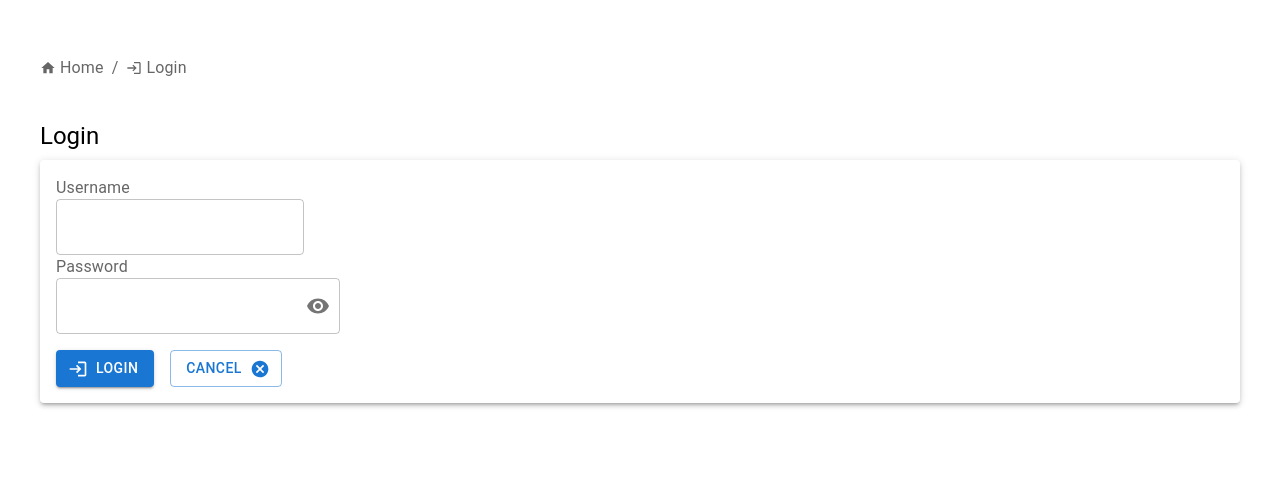
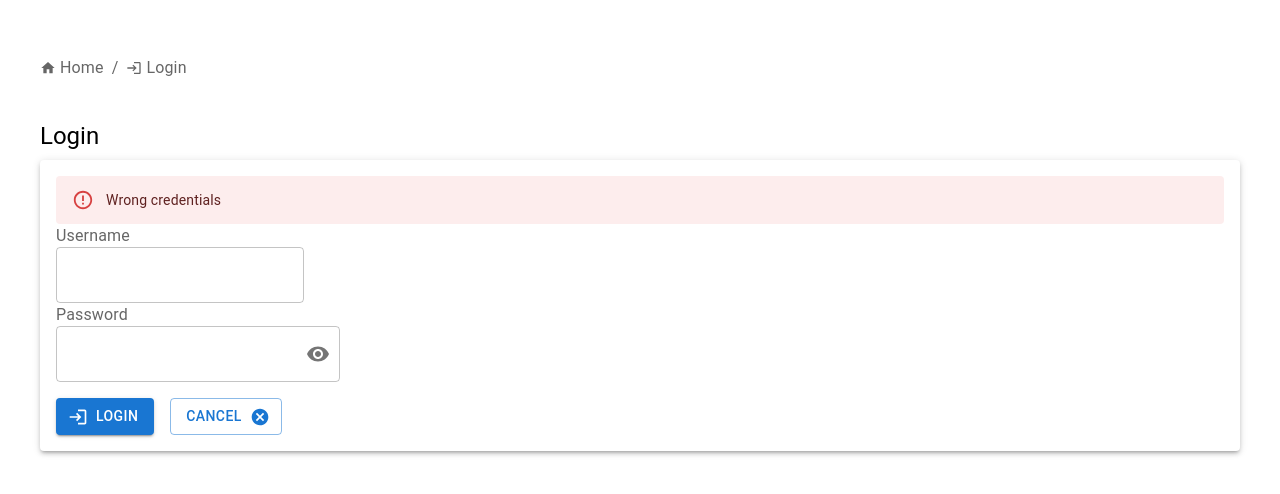
Before and after one commit to elisakaisa/ToVisitWebApp_clientSide, a React (Create React App) app: page /login in a window 1280 px wide. Both pictures are taken after a click on the button "LOGIN". Shown: the top 494 px of the page. Built offline with nearby package versions, Linux system fonts and the light colour scheme; no server answers.

Commit message:
error/success messages improved

```diff
--- /dev/null
+++ b/src/components/AlertNotification.js
@@ -0,0 +1,27 @@
+import React from 'react'
+import { useSelector } from 'react-redux'
+
+import Alert from '@mui/material/Alert'
+
+const AlertNotification = () => {
+  const notification = useSelector(state => state.notifications)
+
+  return (
+    <div>
+      {notification.type === 'error' &&
+        <Alert severity="error">{notification.message}</Alert>
+      }
+      {notification.type === 'warning' &&
+        <Alert severity="warning">{notification.message}</Alert>
+      }
+      {notification.type === 'info' &&
+        <Alert severity="info">{notification.message}</Alert>
+      }
+      {notification.type === 'success' &&
+        <Alert severity="success">{notification.message}</Alert>
+      }
+    </div>
+  )
+}
+
+export default AlertNotification
--- a/src/pages/LoginForm.js
+++ b/src/pages/LoginForm.js
@@ -1,18 +1,32 @@
-import React, { useState } from "react"
-import { useDispatch } from 'react-redux'
+import React, { useEffect, useState } from "react"
+import { useDispatch, useSelector } from 'react-redux'
 import { useNavigate } from "react-router-dom"
 
 import { Box, Button, Paper, TextField, Typography, Stack, IconButton, InputLabel, OutlinedInput } from '@mui/material'
 import { Login, Cancel, Visibility, VisibilityOff } from '@mui/icons-material'
 import InputAdornment from '@mui/material/InputAdornment'
 
-import { loginAction, loginActionWindow } from '../reducers/loginReducer'
+import { loginAction } from '../reducers/loginReducer'
+import AlertNotification from "../components/AlertNotification"
 
 const LoginForm = () => {
 
     const dispatch = useDispatch()
     const navigate = useNavigate()
 
+    // logged in user
+    const user = useSelector((state) => state.login)
+    const notification = useSelector(state => state.notifications)
+    //console.log('notification', notification)
+
+    // to navigate to home after used is logged in
+    useEffect(() => {
+        if (user.token) {
+          navigate('/');
+        }
+    },[user])
+
+    // states
     const [username, setUsername] = useState('')
     const [password, setPassword] = useState('')
     const [showPassword, setShowPassword] = useState(false)
@@ -27,7 +41,6 @@ const LoginForm = () => {
         dispatch(loginAction({ username, password }))
         setUsername('')
         setPassword('')
-        //navigate('/') //FIXME:
     }
 
     const handleClickShowPassword = () => {
@@ -46,6 +59,7 @@ const LoginForm = () => {
                 Login
             </Typography>
             <Paper elevation={3} sx={{ p: 2 }}>
+                {notification.message && <AlertNotification />}
                 <div>
                     <InputLabel htmlFor="component-outlined">Username</InputLabel>
                     <OutlinedInput
--- a/src/reducers/loginReducer.js
+++ b/src/reducers/loginReducer.js
@@ -46,9 +46,9 @@ export const loginAction = ({ username, password}) => {
             setToken(user.token)
 
             dispatch(loginUser((user)))
-            //dispatch(setNotification(`Successfully logged in as ${user.name}!`, 5))
+            //dispatch(setNotification(`Successfully logged in as ${user.name}!`, 'success', 5))
         } catch (exception) {
-            dispatch(setNotification('Wrong credentials', 5))
+            dispatch(setNotification('Wrong credentials', 'error', 5))
 
         }
     }
--- a/src/reducers/notificationReducer.js
+++ b/src/reducers/notificationReducer.js
@@ -1,17 +1,20 @@
 import { createSlice } from '@reduxjs/toolkit'
 
-const initialState = null
+const initialState = {
+    message: null,
+    type: null
+}
 
 
 const notificationSlice = createSlice({
     name:'notifications',
-    initialState,
+    initialState: initialState,
     reducers: {
         showNotification(state, action) {
             return action.payload
         },
         hideNotification(state, action) {
-            return null
+            return initialState
         }
     }
 })
@@ -20,9 +23,14 @@ export const { showNotification, hideNotification } = notificationSlice.actions
 
 let timeoutID = null
 
-export const setNotification = (message, timeout) => {
+export const setNotification = (message, type, timeout) => {
+    const notification = {
+        message: message,
+        type: type
+    }
+
     return async (dispatch) => {
-        dispatch(showNotification(message))
+        dispatch(showNotification((notification)))
 
         // if timer already going: clear it
         if (timeoutID) {
```
Lines whose indentation alone changed are shown as unchanged.
